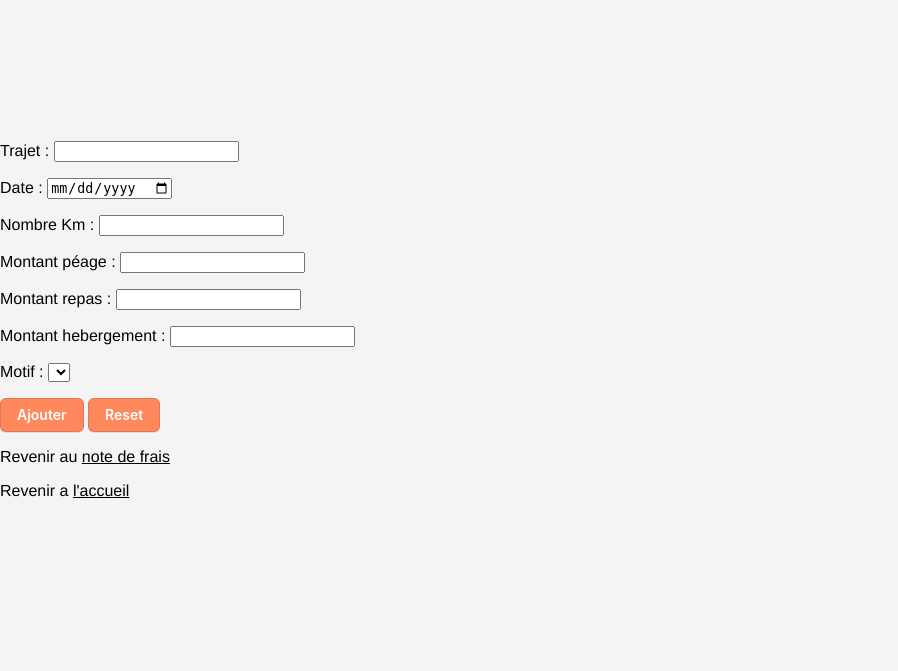
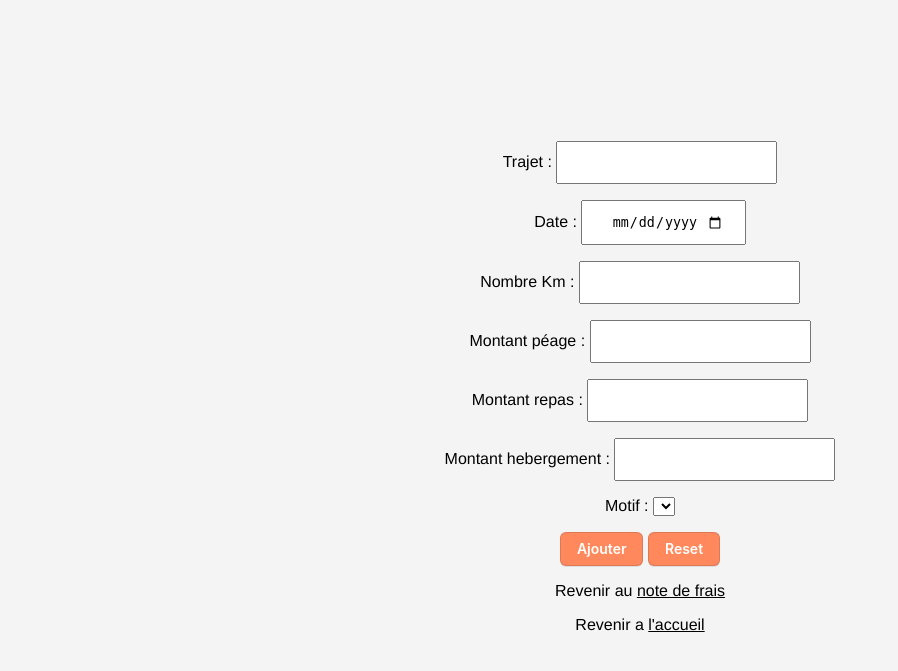
Before and after one commit to dorianGerard/FREDI_AP3, a PHP site: page /addFrais.php in a window 1280 px wide. Shown: the top 671 px of the page, without its empty margins (0-898 px from the left). Run offline with PHP 8.4, Linux system fonts and the light colour scheme; data that the repository does not hold is empty.

Commit message:
Add files via upload

```diff
--- a/LE_SITE_WEB/css/styles.css
+++ b/LE_SITE_WEB/css/styles.css
@@ -177,6 +177,17 @@ td.UserList2 {
   background: #d5eeff;
 }
 
+.logCSS
+{
+  text-align: center;
+}
+
+input.logCSS {
+  /* width: 100%; */
+  padding: 12px 20px;
+  box-sizing: border-box;
+}
+
 /* CSS */
 .button-3 {
   appearance: none;
```
